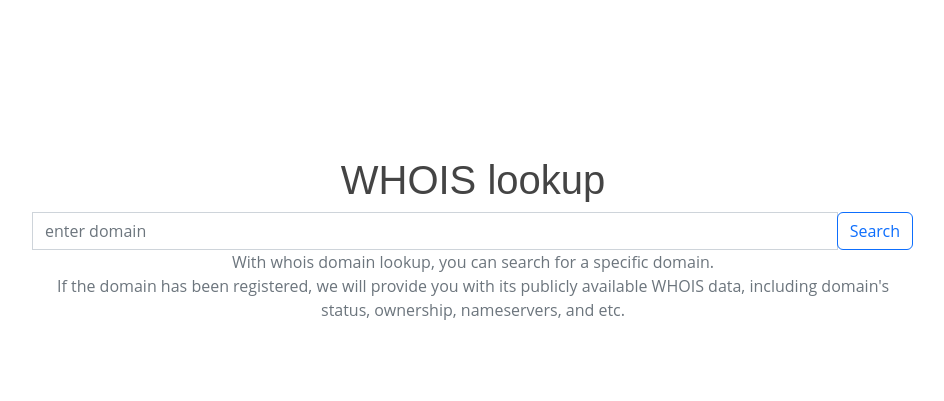
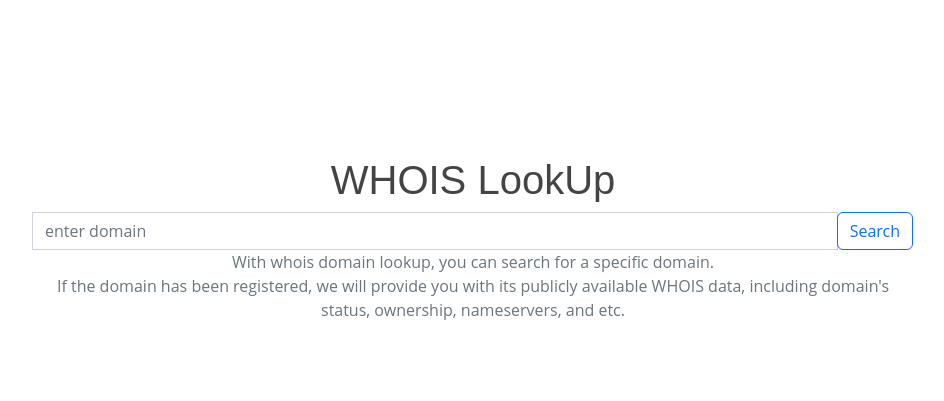
Before and after one commit to imhodot/imhoweb, a Flask app: page /whois in a window 1280 px wide. Shown: the part 74-475 px from the top of the page, without its empty margins (167-1111 px from the left). Run offline with Flask 2, Linux system fonts and the light colour scheme; some libraries are stand-ins or nearby versions.

Commit message:
made an update

```diff
--- a/templates/whois.html
+++ b/templates/whois.html
@@ -14,7 +14,7 @@
 
 {% block content %}
   <div class="pricing-header p-3 pb-md-4 mx-auto text-center">
-    <h4 class="display-6 fw-normal">WHOIS lookup</h4>
+    <h4 class="display-6 fw-normal">WHOIS LookUp</h4>
     <form action="" method="POST">
       <div class="input-group">
         {{ form.hidden_tag() }}
```
